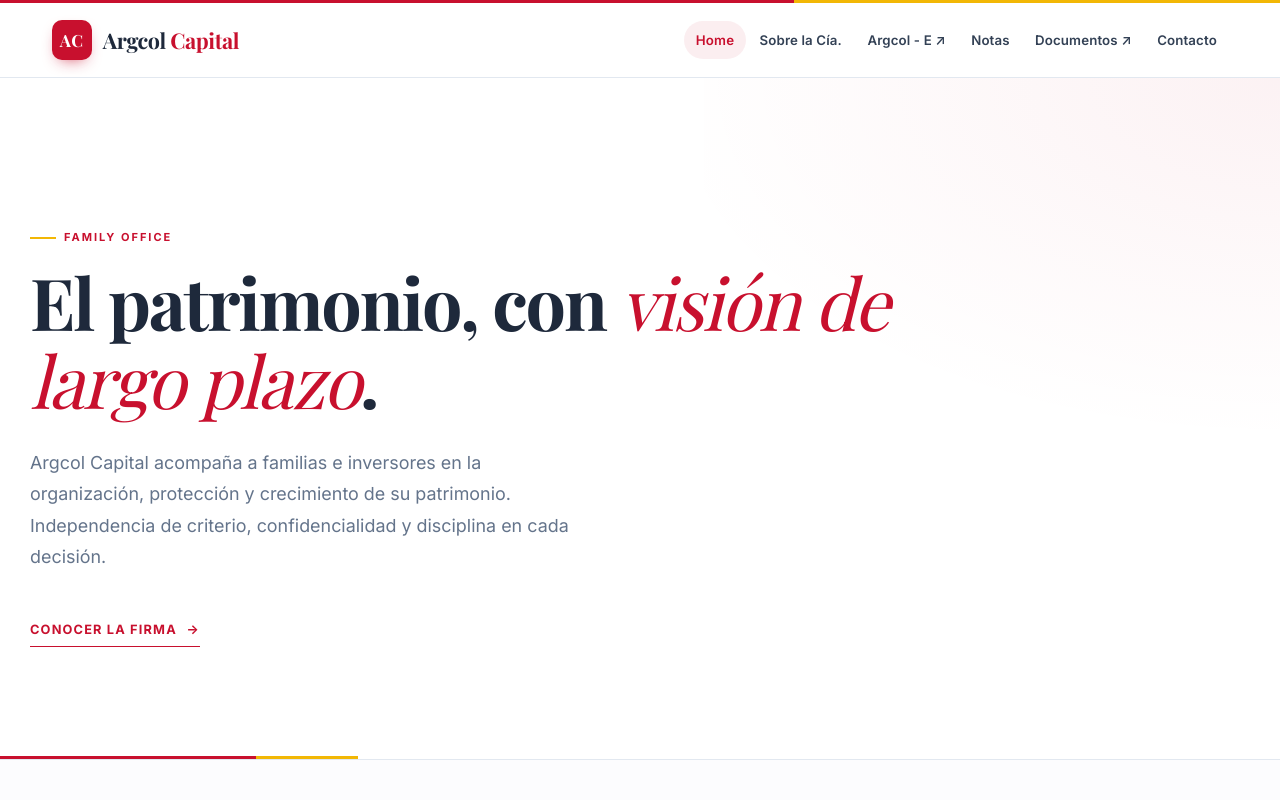
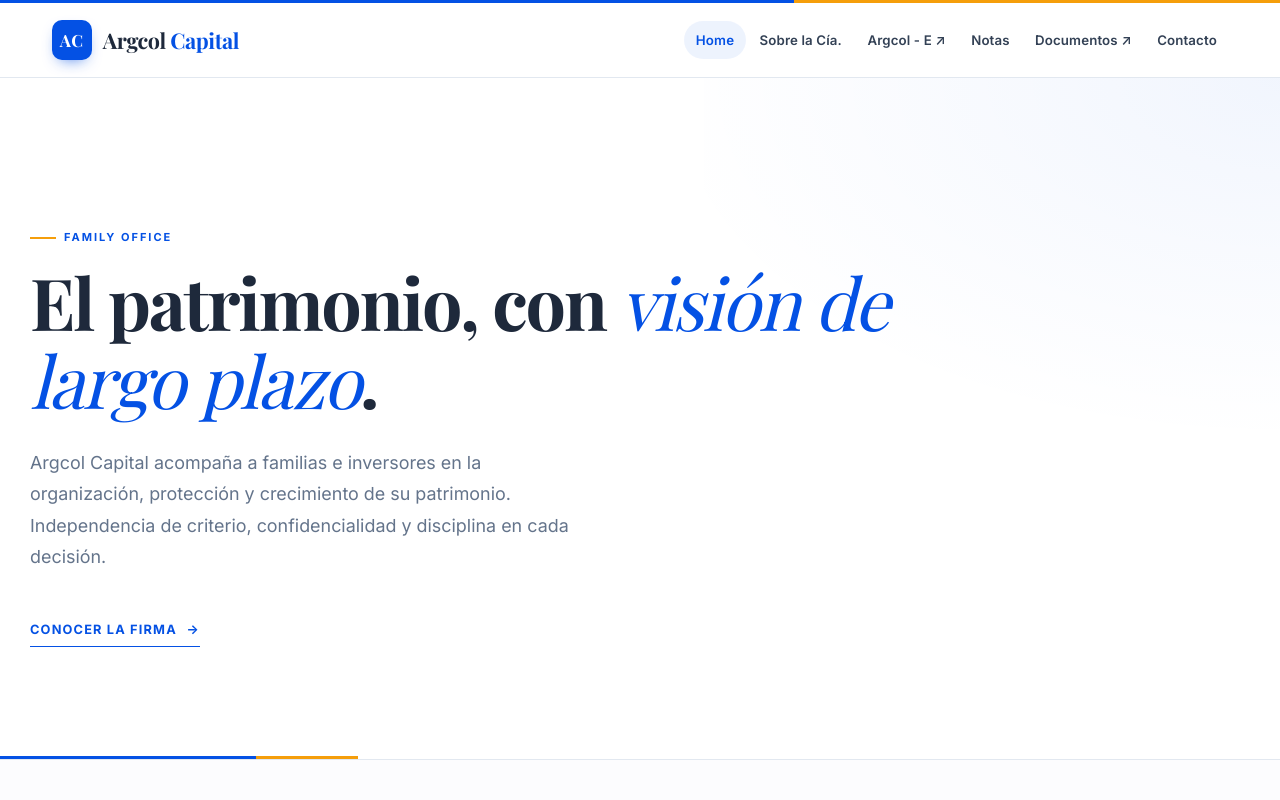
Before and after one commit to hmcwebcanteros-prog/argcol-web, an Astro site: page / in a window 1280 px wide. Shown: the top 800 px of the page. Built offline with nearby package versions, Linux system fonts and the light colour scheme; Astro itself is replaced by a stand-in of ours; a web font is replaced by a local one.

Commit message:
Volver a la paleta azul institucional en todo el sitio

```diff
--- a/src/layouts/Base.astro
+++ b/src/layouts/Base.astro
@@ -82,7 +82,7 @@ const jsonld =
     {section && <meta property="article:section" content={section} />}
     {published && <meta property="article:published_time" content={published.toISOString()} />}
 
-    <meta name="theme-color" content="#C8102E" />
+    <meta name="theme-color" content="#0451E4" />
     <link rel="icon" href="/favicon.svg" type="image/svg+xml" />
     <link rel="apple-touch-icon" href="/og-default.png" />
     <link rel="alternate" type="application/rss+xml" title={`${SITE.name} · RSS`} href="/rss.xml" />
--- a/src/styles/global.css
+++ b/src/styles/global.css
@@ -1,15 +1,13 @@
 /* ============================================================
    Argcol Capital — sistema de diseño
-   Rojo institucional #C8102E · grises fríos · acento amarillo
-   (las variables conservan el nombre --blue por compatibilidad;
-   ahora representan la marca roja)
+   Azul institucional #0451E4 · grises fríos · acento ámbar
    ============================================================ */
 
 :root {
-  --blue: #c8102e;
-  --blue-dark: #9b0c22;
-  --blue-deep: #5f0913;
-  --blue-soft: rgba(200, 16, 46, 0.07);
+  --blue: #0451e4;
+  --blue-dark: #0339a8;
+  --blue-deep: #062a63;
+  --blue-soft: rgba(4, 81, 228, 0.07);
   --bg: #f8fafc;
   --surface: #ffffff;
   --line: #e2e8f0;
@@ -17,13 +15,13 @@
   --muted: #64748b;
   --ink: #1e293b;
   --ink-soft: #334155;
-  --amber: #f2b705;
-  --amber-soft: rgba(242, 183, 5, 0.16);
+  --amber: #f59e0b;
+  --amber-soft: rgba(245, 158, 11, 0.12);
   --radius: 14px;
   --radius-sm: 9px;
   --shadow-sm: 0 1px 2px rgba(15, 23, 42, 0.05);
   --shadow: 0 12px 30px -18px rgba(15, 23, 42, 0.28);
-  --shadow-lg: 0 26px 60px -30px rgba(95, 9, 19, 0.45);
+  --shadow-lg: 0 26px 60px -30px rgba(6, 42, 99, 0.45);
   --wrap: 1220px;
   --serif: "Playfair Display", "Iowan Old Style", Georgia, serif;
   --sans: "Inter", system-ui, -apple-system, "Segoe UI", Roboto, Arial, sans-serif;
@@ -168,7 +166,7 @@ hr {
   font-size: 1.05rem;
   font-weight: 700;
   letter-spacing: 0.02em;
-  box-shadow: 0 6px 16px -8px rgba(200, 16, 46, 0.9);
+  box-shadow: 0 6px 16px -8px rgba(4, 81, 228, 0.9);
 }
 
 .brand-text {
@@ -285,7 +283,7 @@ hr {
   right: 0;
   width: 45%;
   height: 100%;
-  background: radial-gradient(900px 520px at 100% 0%, rgba(200, 16, 46, 0.055), transparent 70%);
+  background: radial-gradient(900px 520px at 100% 0%, rgba(4, 81, 228, 0.055), transparent 70%);
   pointer-events: none;
 }
 
@@ -393,7 +391,7 @@ hr {
 .btn-primary {
   background: var(--blue);
   color: #fff;
-  box-shadow: 0 14px 30px -16px rgba(200, 16, 46, 0.85);
+  box-shadow: 0 14px 30px -16px rgba(4, 81, 228, 0.85);
 }
 
 .btn-primary:hover {
@@ -786,7 +784,7 @@ hr {
 .card-media {
   position: relative;
   aspect-ratio: 16 / 9;
-  background: linear-gradient(135deg, #8f1220, var(--blue));
+  background: linear-gradient(135deg, #0b3f9e, var(--blue));
   overflow: hidden;
   flex: 0 0 auto;
 }
@@ -1000,7 +998,7 @@ hr {
 
 .page-head {
   background:
-    radial-gradient(900px 340px at 82% -30%, rgba(200, 16, 46, 0.16), transparent 70%),
+    radial-gradient(900px 340px at 82% -30%, rgba(4, 81, 228, 0.16), transparent 70%),
     linear-gradient(180deg, #fff, #f5f8fd);
   border-bottom: 1px solid var(--line);
   padding: clamp(2.4rem, 5vw, 3.6rem) 0;
@@ -1429,7 +1427,7 @@ hr {
 .field textarea:focus,
 .field select:focus {
   border-color: var(--blue);
-  box-shadow: 0 0 0 3px rgba(200, 16, 46, 0.14);
+  box-shadow: 0 0 0 3px rgba(4, 81, 228, 0.14);
 }
 
 .field textarea {
@@ -1545,7 +1543,7 @@ hr {
 
 .search-box input:focus {
   border-color: var(--blue);
-  box-shadow: 0 0 0 3px rgba(200, 16, 46, 0.14);
+  box-shadow: 0 0 0 3px rgba(4, 81, 228, 0.14);
 }
 
 .search-box button {
```
Also changed, not shown: ESTADO.md (+6 -6 lines), public/favicon.svg, public/og-default.png.
